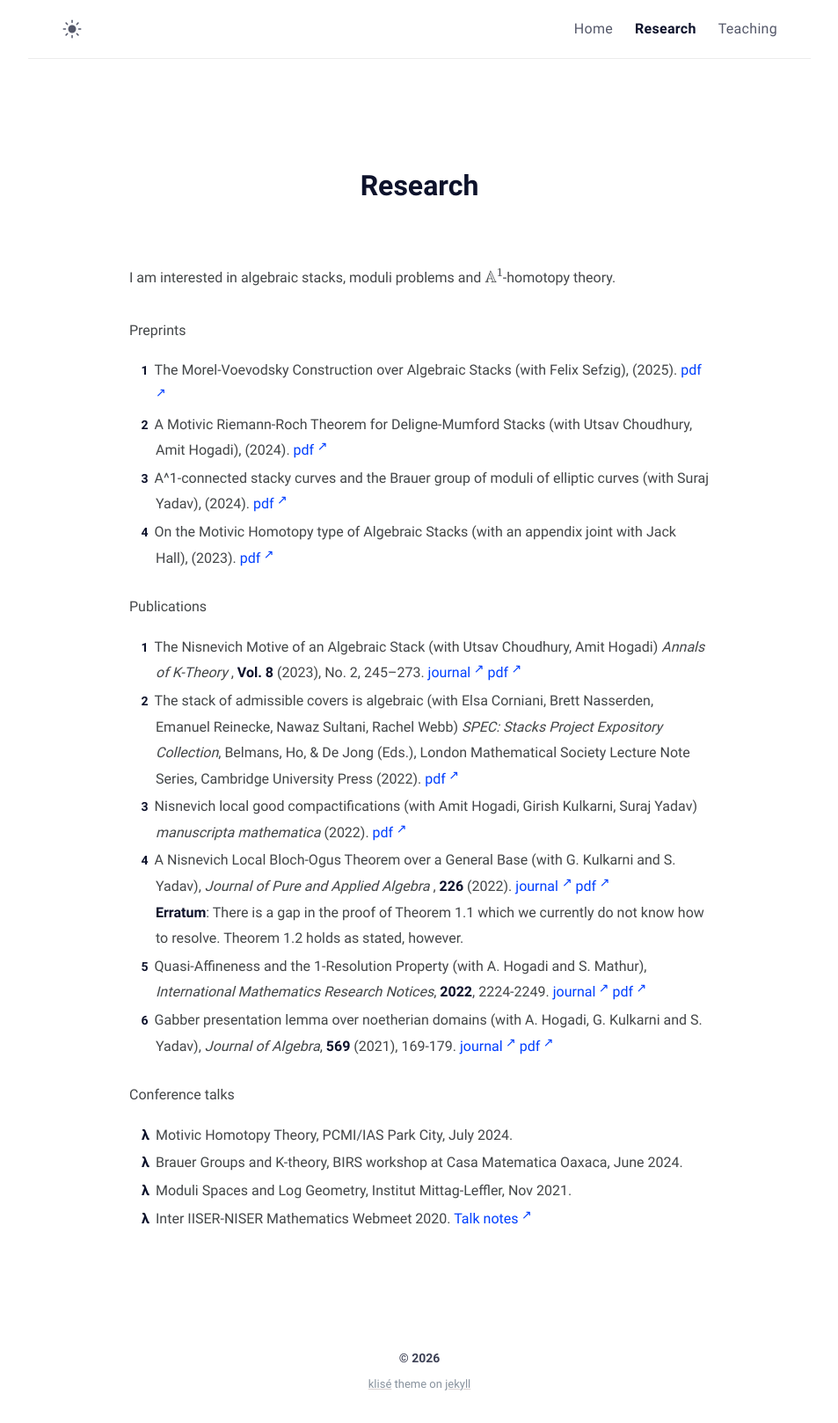
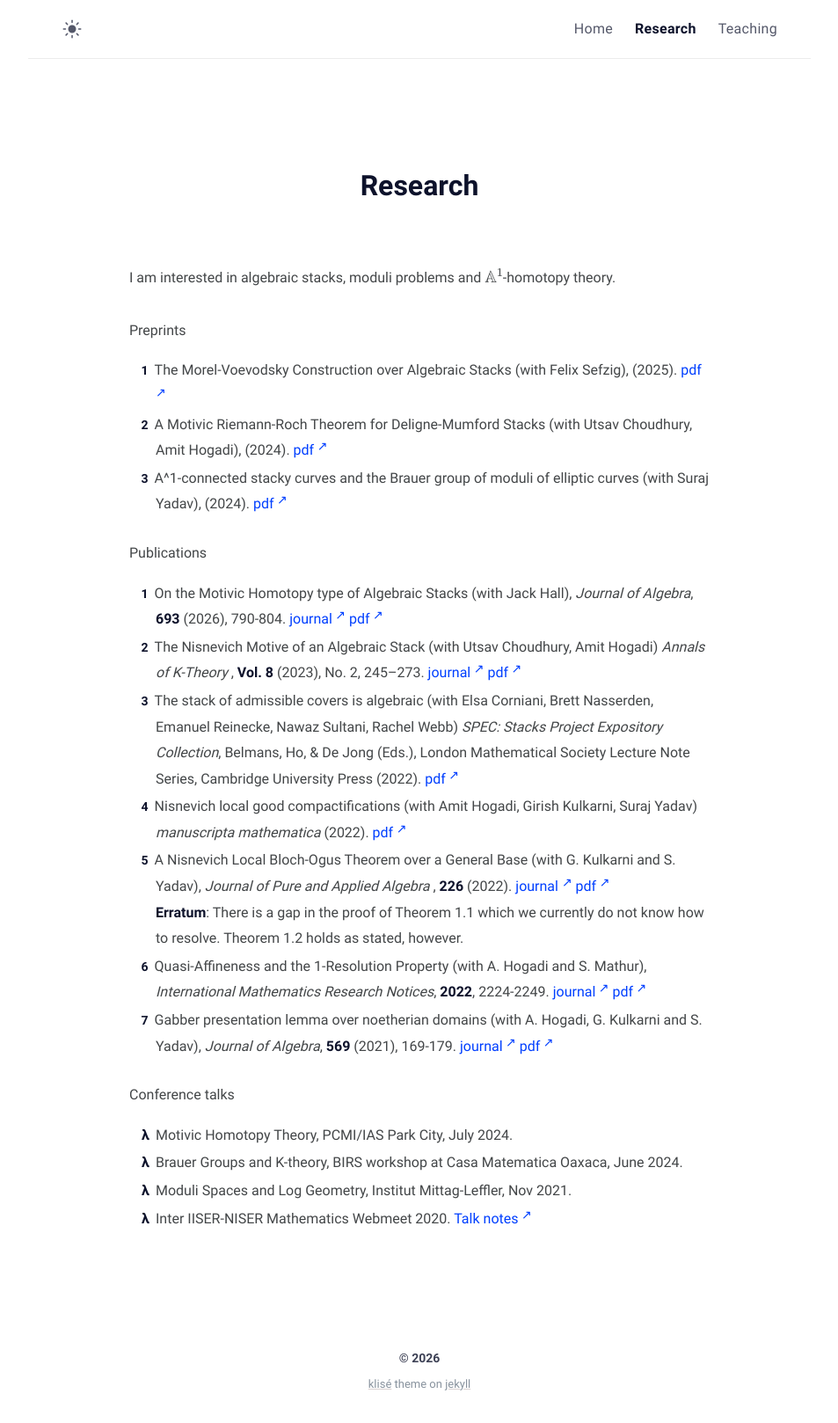
Before and after one commit to shambhavopaya/shambhavopaya.github.io, a Jekyll site: the page built from research.md, in a window 1280 px wide. Shown: the whole page at 88% size, without its empty margins (163-1116 px from the left). Built offline with Jekyll 4.4.1, drawn with Linux system fonts in a browser that asks for light colours.

Commit message:
motivic homotopy type paper update

```diff
--- a/research.md
+++ b/research.md
@@ -14,11 +14,10 @@ comments:
 1. The Morel-Voevodsky Construction over Algebraic Stacks (with Felix Sefzig), (2025). <a href="https://arxiv.org/abs/2506.12820" target="_blank">pdf</a>
 1. A Motivic Riemann-Roch Theorem for Deligne-Mumford Stacks (with Utsav Choudhury, Amit Hogadi), (2024). <a href="https://arxiv.org/abs/2412.05071" target="_blank">pdf</a>
 1. A^1-connected stacky curves and the Brauer group of moduli of elliptic curves (with Suraj Yadav), (2024). <a href="https://arxiv.org/abs/2410.01525" target="_blank">pdf</a>
-1. On the Motivic Homotopy type of Algebraic Stacks (with an appendix joint with Jack Hall), (2023). <a href="https://arxiv.org/abs/2304.10631" target="_blank">pdf</a>
-
 
 <p>Publications</p>
 
+1. On the Motivic Homotopy type of Algebraic Stacks (with Jack Hall), <i> Journal of Algebra</i>, <b>693</b> (2026), 790-804. <a href="https://www.sciencedirect.com/science/article/pii/S0021869326000116" target="_blank"> journal</a> <a href="https://arxiv.org/abs/2304.10631" target="_blank">pdf</a>
 1. The Nisnevich Motive of an Algebraic Stack (with Utsav Choudhury, Amit Hogadi)
 <i> Annals of K-Theory </i>, <b>Vol. 8</b> (2023), No. 2, 245–273. <a href="https://msp.org/akt/2023/8-2/p03.xhtml" target="_blank">journal</a> <a href="https://arxiv.org/abs/2012.13304" target="_blank">pdf</a>
 1. The stack of admissible covers is algebraic (with Elsa Corniani, Brett Nasserden, Emanuel Reinecke, Nawaz
```
Also changed, not shown: 7 other files.
